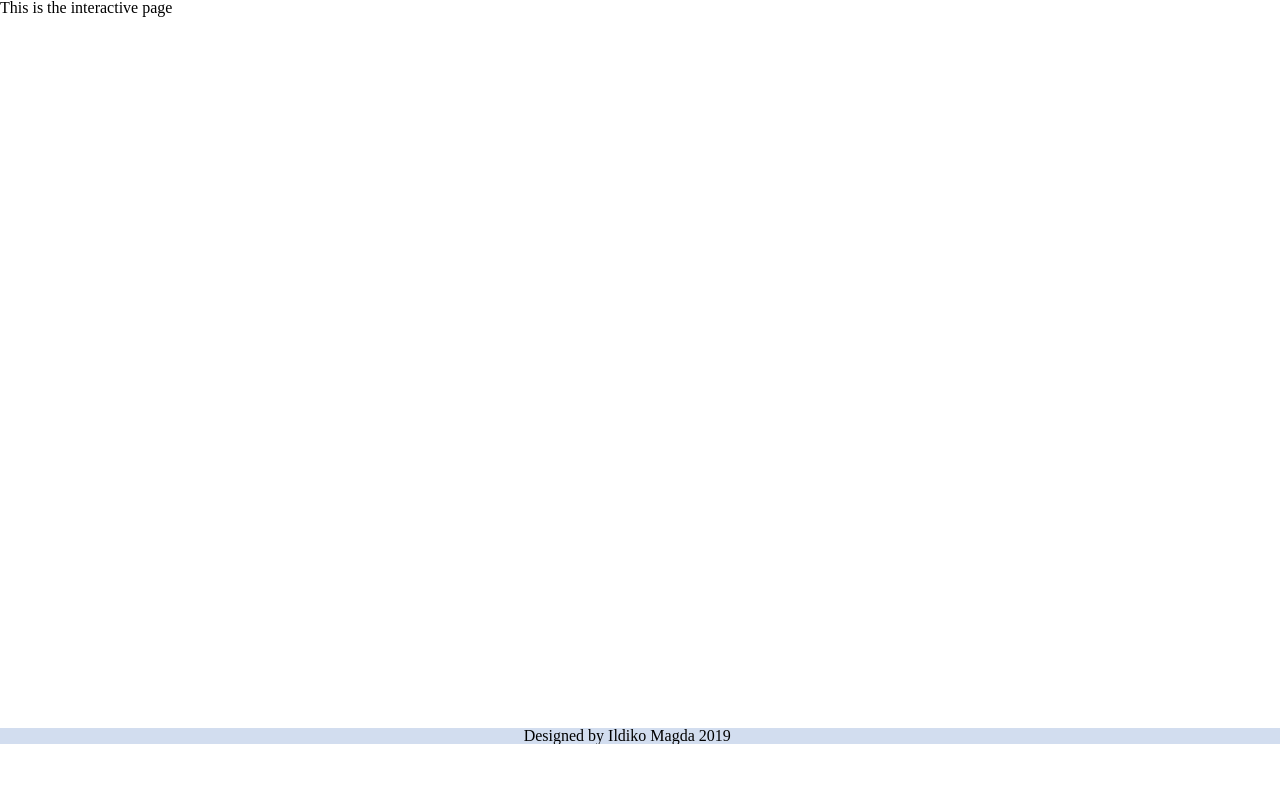
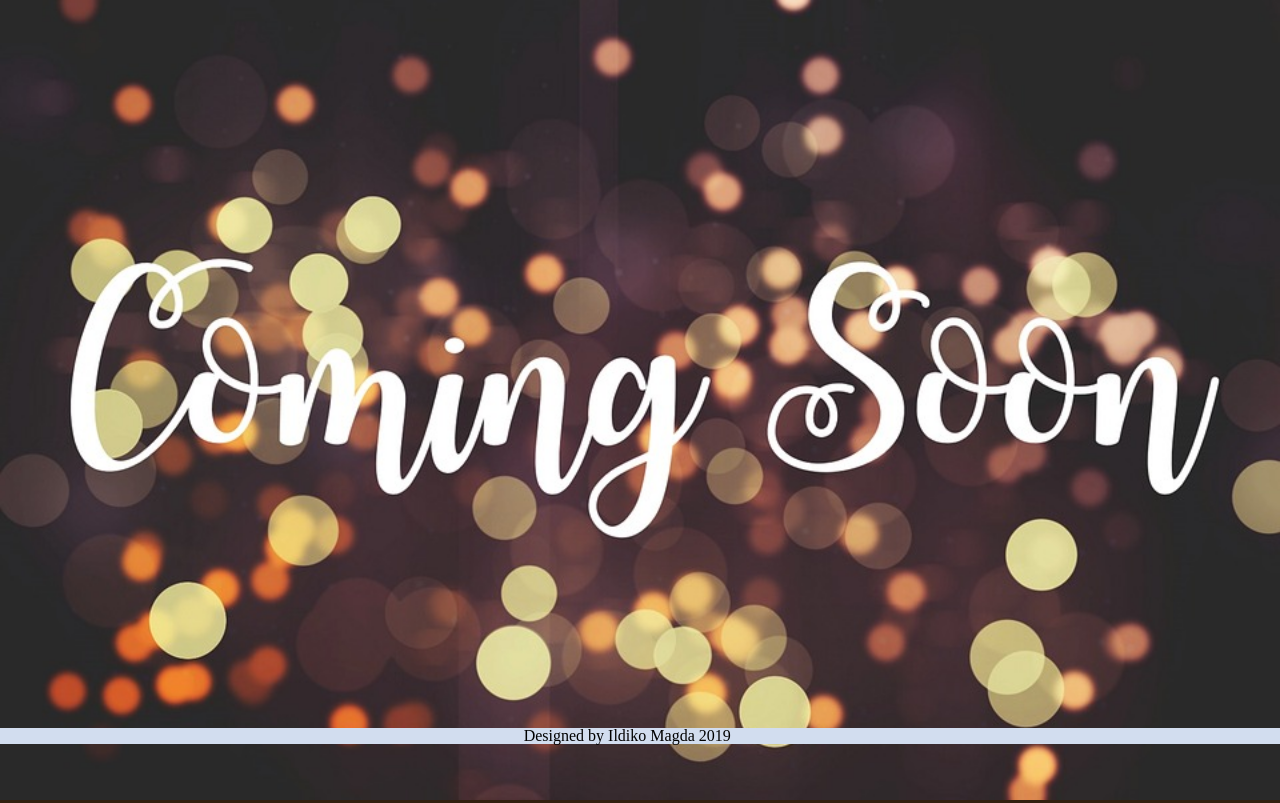
Before and after one commit to IldikoMagda/ildiko-web, a Flask app: page /interactive/ in a window 1280 px wide. Shown: the part 56-859 px from the top of the page. Before the commit the page ends 800 px from the top, so only its background shows below. Run offline with Flask 2, Linux system fonts and the light colour scheme; some web fonts are replaced.

Commit message:
temporary interactive page created and style adusted to desktop and media 1424

```diff
--- a/static/css/style.css
+++ b/static/css/style.css
@@ -863,3 +863,33 @@ section #icon-bar li span {
     text-align: center;
   }
 }
+
+.comingsoon{
+  width: 100vw;
+  height: 100vh;
+  overflow:hidden;
+  overflow-y: hidden;
+}
+.comingsoon img{
+  width:100%;
+  height: 100%;
+}
+
+@media screen and (max-width:1424px){
+  .med-cont{
+    width: 100vw;
+    background-color: black;
+    height: 100vh;
+
+  }
+  .comingsoon{
+    width: 100vw;
+    height: auto;
+    overflow: hidden;
+    background-color: rgb(49, 31, 14);
+  }
+  .comingsoon img{
+    width:100%;
+  }
+
+}
--- a/templates/about/index.html
+++ b/templates/about/index.html
@@ -59,7 +59,7 @@
   I have a biomedical background, but I often get interested in pretty much any type of data.
   It is important to me to challenge myself, as there is always something new to learn, and
   to feel that the project I'm involved in has a good impact on society.
-  If you think I could help with data or research, or you know a collaborative project that might need a person like me,
+  If you think I could help with your data or research, or you know a collaborative project that might need a person like me,
   please feel free to contact me
  </p>
 </div>
--- a/templates/interactive/index.html
+++ b/templates/interactive/index.html
@@ -3,6 +3,9 @@
 
 {% block content %}
 
-<h1> This is the interactive page</h1>
-
+<div class="med-cont">
+    <div class="comingsoon">
+        <img src={{url_for('static', filename="comingsoon.jpg")}} alt="comingsoon" >
+    </div>
+</div>
 {% endblock %}
```
